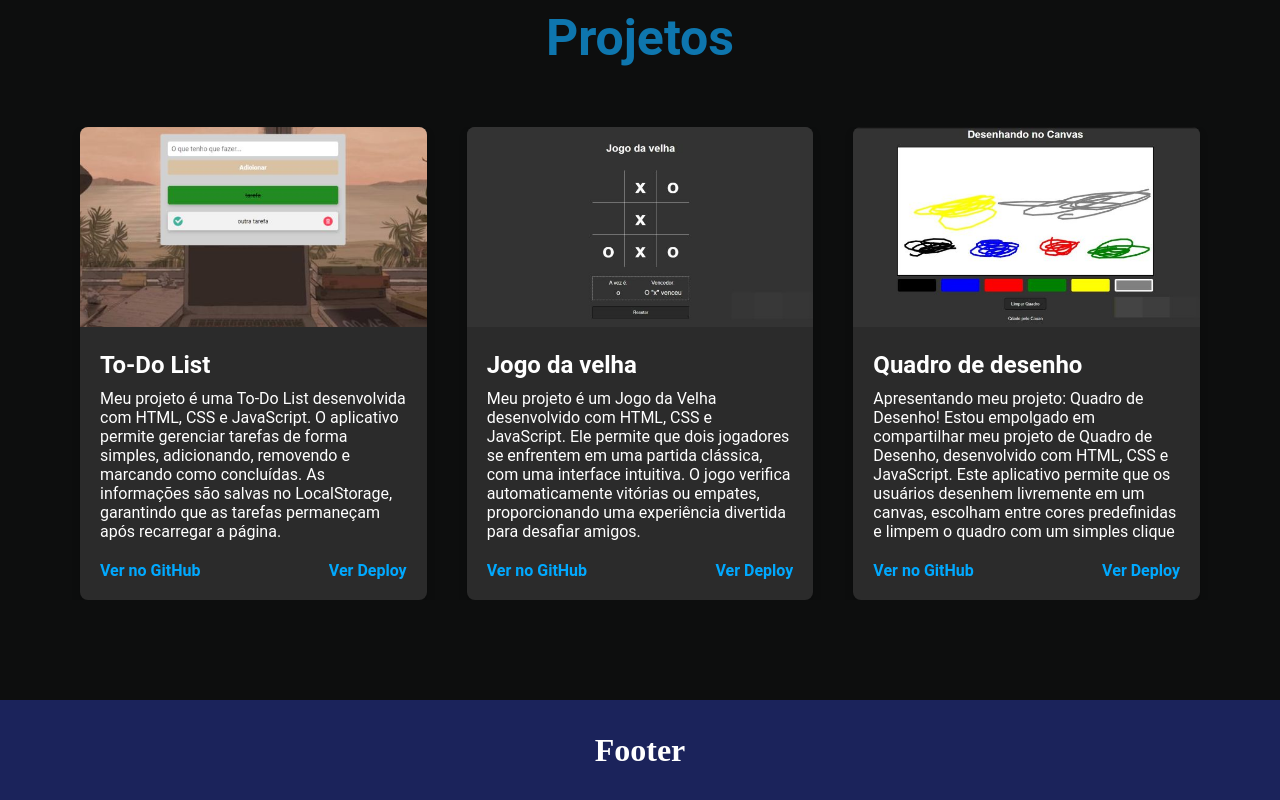
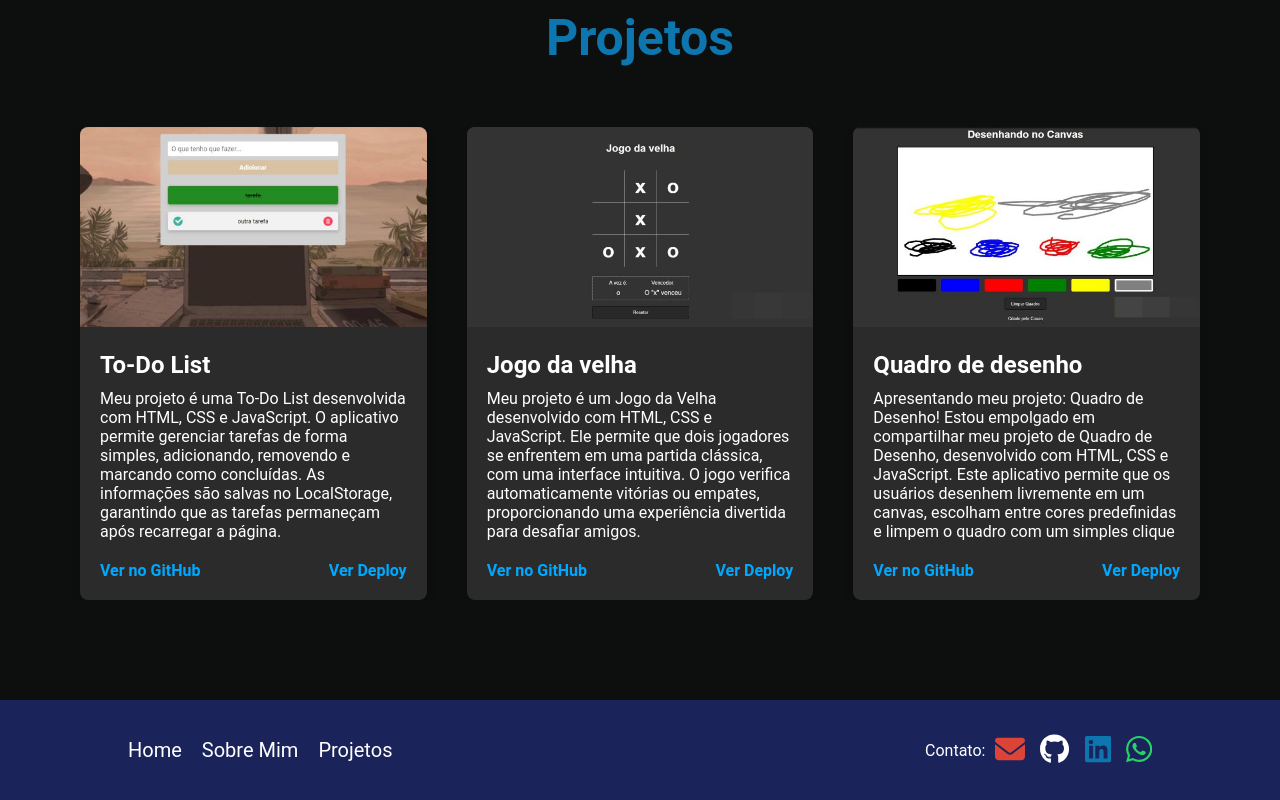
Before and after one commit to CauanLagrotta/portfolio, a React (Vite) app: page / in a window 1280 px wide. Shown: the part 1967-2767 px from the top of the page. Built offline with nearby package versions, Linux system fonts and the light colour scheme.

Commit message:
footer feito

```diff
--- a/src/pages/footer/components.jsx
+++ b/src/pages/footer/components.jsx
@@ -7,8 +7,80 @@ const ContainerFooter = styled.div({
     color: "#fff",
 
     display: "flex",
-    justifyContent: "center",
+    justifyContent: "space-between",
     alignItems: "center",
+    gap: "50px",
+    padding: "0 10%",
+
+    '@media (max-width: 768px)': {
+        flexDirection: "column",
+        height: "auto",
+        padding: "20px 0",
+    }
 });
 
-export { ContainerFooter }
+const LeftSide = styled.div({
+    display: "flex",
+    alignItems: "center",
+    gap: "20px",
+
+    '@media (max-width: 768px)': {
+        flexDirection: "column",
+        gap: "10px",
+    }
+});
+
+const RightSide = styled.div({
+    display: "flex",
+    alignItems: "center",
+    gap: "10px",
+    fontFamily: "Roboto, sans-serif",
+
+    '@media (max-width: 768px)': {
+        flexDirection: "column",
+        gap: "10px",
+    }
+});
+
+const LinkItem = styled.a({
+    fontSize: "20px",
+    color: "#fff",
+    textDecoration: "none",
+    fontFamily: "Roboto, sans-serif",
+
+    '&:hover': {
+        color: "#0e76a8",
+        textDecoration: "underline",
+        cursor: "pointer",
+    },
+
+    '@media (max-width: 768px)': {
+        fontSize: "18px",
+    }
+});
+
+const ContactItems = styled.div({
+    display: "flex",
+    alignItems: "center",
+    gap: "15px",
+
+    '@media (max-width: 768px)': {
+        gap: "10px",
+    }
+});
+
+const IconLink = styled.a({
+    fontSize: "30px",
+    color: "#fff",
+
+    '&:hover': {
+        color: "#0e76a8",
+        cursor: "pointer",
+    },
+
+    '@media (max-width: 768px)': {
+        fontSize: "25px",
+    }
+});
+
+export { ContainerFooter, LeftSide, RightSide, LinkItem, ContactItems, IconLink };
--- a/src/pages/footer/footer.jsx
+++ b/src/pages/footer/footer.jsx
@@ -1,9 +1,44 @@
-import { ContainerFooter } from "./components"
+import { ContainerFooter, LeftSide, RightSide, LinkItem, ContactItems, IconLink } from "./components";
+import { FontAwesomeIcon } from "@fortawesome/react-fontawesome";
+import { faEnvelope } from "@fortawesome/free-solid-svg-icons";
+import { faGithub, faLinkedin, faWhatsapp } from "@fortawesome/free-brands-svg-icons";
+import Tooltip from "@mui/material/Tooltip";
 
-export function Footer(){
-    return(
+export function Footer() {
+    return (
         <ContainerFooter>
-            <h1>Footer</h1>
+            <LeftSide>
+                <LinkItem href="#home">Home</LinkItem>
+                <LinkItem href="#about">Sobre Mim</LinkItem>
+                <LinkItem href="#projects">Projetos</LinkItem>
+
+            </LeftSide>
+
+            <RightSide>
+                <span>Contato:</span>
+                <ContactItems>
+                    <Tooltip title="Email">
+                        <IconLink href="mailto:seu-email@dominio.com" target="_blank">
+                            <FontAwesomeIcon icon={faEnvelope} style={{ color: "#db4437" }} />
+                        </IconLink>
+                    </Tooltip>
+                    <Tooltip title="GitHub">
+                        <IconLink href="https://github.com/seu-usuario" target="_blank">
+                            <FontAwesomeIcon icon={faGithub} />
+                        </IconLink>
+                    </Tooltip>
+                    <Tooltip title="LinkedIn">
+                        <IconLink href="https://linkedin.com/in/seu-usuario" target="_blank">
+                            <FontAwesomeIcon icon={faLinkedin} style={{ color: "#0e76ae" }} />
+                        </IconLink>
+                    </Tooltip>
+                    <Tooltip title="WhatsApp">
+                        <IconLink href="https://wa.me/seu-numero" target="_blank">
+                            <FontAwesomeIcon icon={faWhatsapp} style={{ color: "#25d366" }} />
+                        </IconLink>
+                    </Tooltip>
+                </ContactItems>
+            </RightSide>
         </ContainerFooter>
-    )
+    );
 }
```
